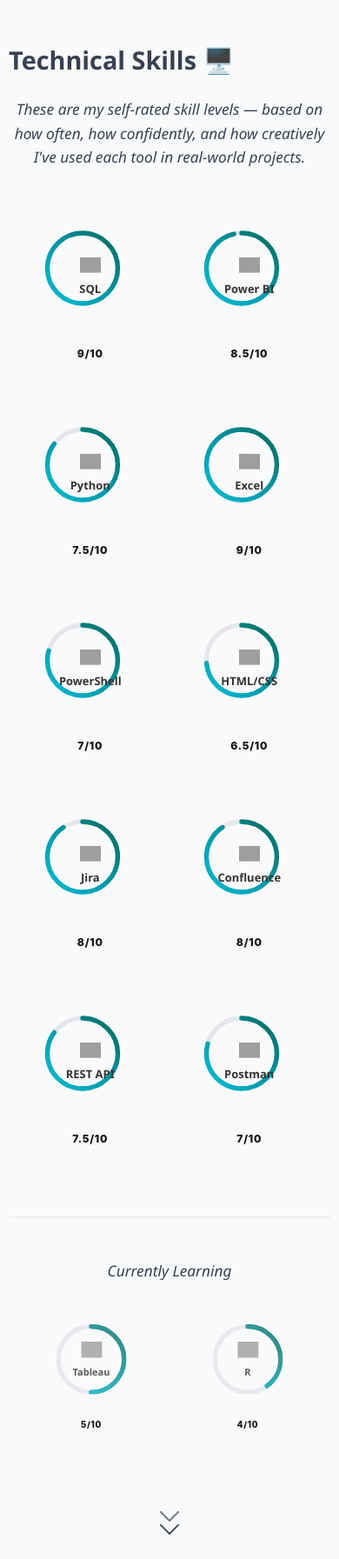
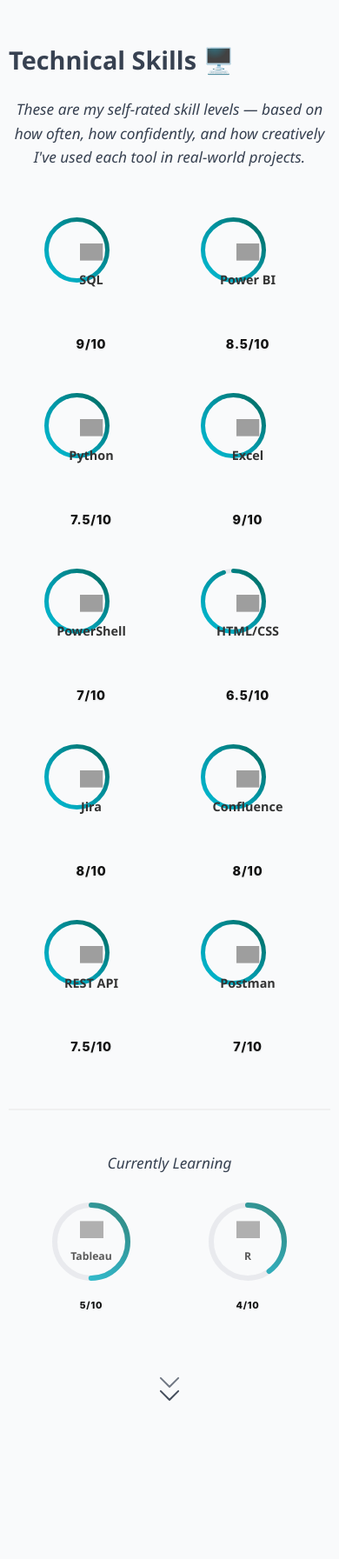
Before and after one commit to holygrail0063/akash-portfolio, a Flask app: page / in a window 390 px wide. Shown: the part 1089-2882 px from the top of the page at 87% size. Run offline with Flask 2, Linux system fonts and the light colour scheme; some libraries are stand-ins or nearby versions; grey boxes are pictures that could not be loaded.

Commit message:
Update style.css

```diff
--- a/static/style.css
+++ b/static/style.css
@@ -696,16 +696,16 @@ section:first-of-type {
 
 .progress-ring {
     transform: rotate(-90deg);
-    width: 119px;  /* Reduced from 132px */
-    height: 119px;  /* Reduced from 132px */
+    width: 119px;
+    height: 119px;
 }
 
 .progress-ring-circle {
     transition: stroke-dashoffset 2s ease-in-out;
     stroke-linecap: round;
-    r: 51;  /* Adjusted radius */
-    cx: 59.5;  /* Center X coordinate */
-    cy: 59.5;  /* Center Y coordinate */
+    r: 51;
+    cx: 59.5;
+    cy: 59.5;
     fill: transparent;
     stroke: url(#skillGradient);
     stroke-width: 8;
@@ -713,9 +713,9 @@ section:first-of-type {
 
 .progress-ring-circle-bg {
     stroke: var(--skill-border);
-    r: 51;  /* Adjusted radius */
-    cx: 59.5;  /* Center X coordinate */
-    cy: 59.5;  /* Center Y coordinate */
+    r: 51;
+    cx: 59.5;
+    cy: 59.5;
     fill: transparent;
     stroke-width: 8;
 }
@@ -828,51 +828,65 @@ section:first-of-type {
     .skill-grid {
         grid-template-columns: repeat(2, 1fr);
         gap: 20px;
-        padding: 0 10px;
+        padding: 0 15px;
     }
 
     .skill-item {
-        transform: scale(0.9);
+        display: flex;
+        flex-direction: column;
+        align-items: center;
+        justify-content: center;
+        padding: 10px;
     }
 
     .progress-ring {
-        width: 100px;
-        height: 100px;
+        width: 85px;
+        height: 85px;
     }
 
     .progress-ring-circle {
-        stroke-width: 6;
-        r: 45;  /* Adjusted radius */
-        cx: 50;  /* Adjusted center X */
-        cy: 50;  /* Adjusted center Y */
+        r: 35;
+        cx: 42.5;
+        cy: 42.5;
+        stroke-width: 5;
     }
 
     .progress-ring-circle-bg {
-        stroke-width: 6;
-        r: 45;  /* Adjusted radius */
-        cx: 50;  /* Adjusted center X */
-        cy: 50;  /* Adjusted center Y */
+        r: 35;
+        cx: 42.5;
+        cy: 42.5;
+        stroke-width: 5;
     }
 
     .skill-name {
         font-size: 0.9rem;
-        margin-top: 8px;
+        margin-top: 10px;
+        text-align: center;
     }
 
     .skill-rating {
-        font-size: 0.85rem;
-    }
-}
-
-@media (max-width: 480px) {
+        font-size: 0.9rem;
+        margin-top: 5px;
+        text-align: center;
+    }
+}
+
+@media (max-width: 380px) {
     .skill-grid {
-        grid-template-columns: repeat(2, 1fr);
         gap: 15px;
-    }
-
-    .learning-grid {
-        grid-template-columns: repeat(2, 1fr);
-        gap: 10px;
+        padding: 0 10px;
+    }
+
+    .progress-ring {
+        width: 80px;
+        height: 80px;
+    }
+
+    .progress-ring-circle, .progress-ring-circle-bg {
+        r: 32;
+        cx: 40;
+        cy: 40;
+        stroke-width: 5;
     }
 }
 
```
